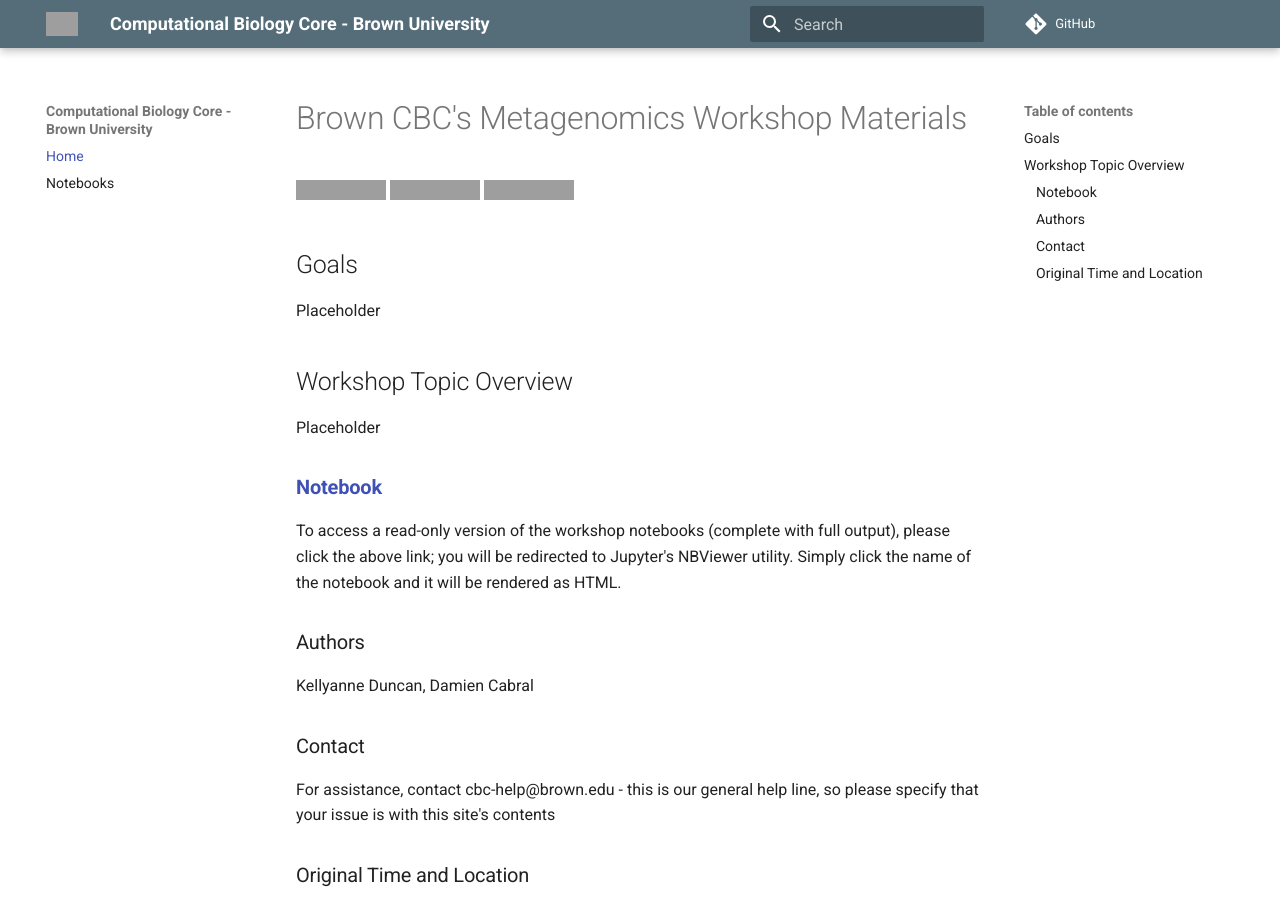
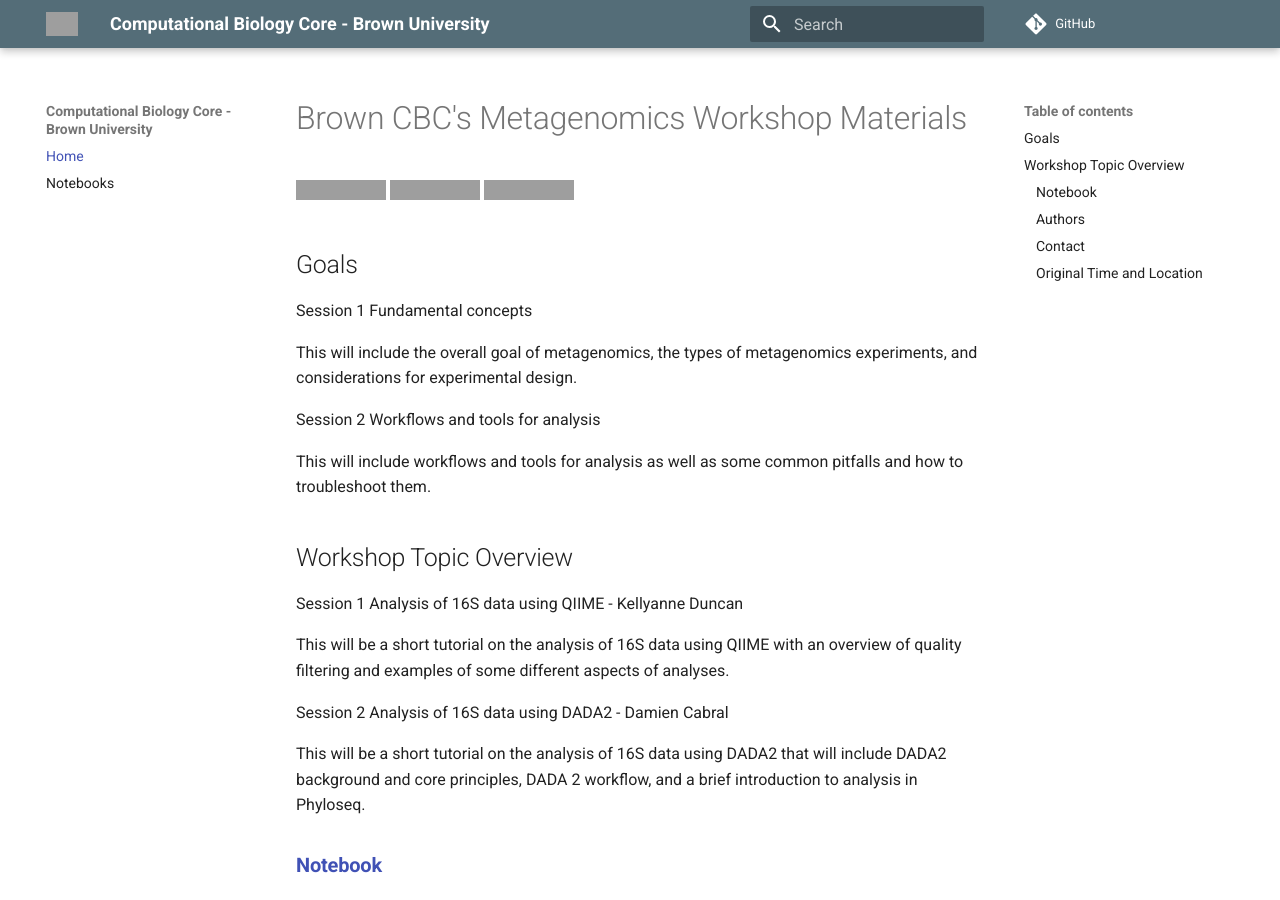
Before and after one commit to DhananjayMukhedkar/metagenomics-workshop, an MkDocs documentation site: the page built from docs/index.md, in a window 1280 px wide and 900 px high. Built offline with MkDocs 1.6.1 and Material for MkDocs 9.7.7, drawn with Linux system fonts in a browser that asks for light colours; comment, search, counter and statistics services are not loaded; grey boxes are pictures that could not be loaded.

Commit message:
updated index text

```diff
--- a/docs/index.md
+++ b/docs/index.md
@@ -7,13 +7,23 @@
 
 ## Goals
 
-Placeholder
+Session 1 Fundamental concepts
 
+This will include the overall goal of metagenomics, the types of metagenomics experiments, and considerations for experimental design.
+
+Session 2 Workflows and tools for analysis
+
+This will include workflows and tools for analysis as well as some common pitfalls and how to troubleshoot them.
 
 ## Workshop Topic Overview
 
-Placeholder
+Session 1 Analysis of 16S data using QIIME - Kellyanne Duncan
 
+This will be a short tutorial on the analysis of 16S data using QIIME with an overview of quality filtering and examples of some different aspects of analyses.
+
+Session 2 Analysis of 16S data using DADA2 - Damien Cabral
+
+This will be a short tutorial on the analysis of 16S data using DADA2 that will include DADA2 background and core principles, DADA 2 workflow, and a brief introduction to analysis in Phyloseq.
 
 ### **[Notebook](http://nbviewer.jupyter.org/github/compbiocore/metagenomics-workshop/tree/master/docs/src/notebooks)**
 
```
